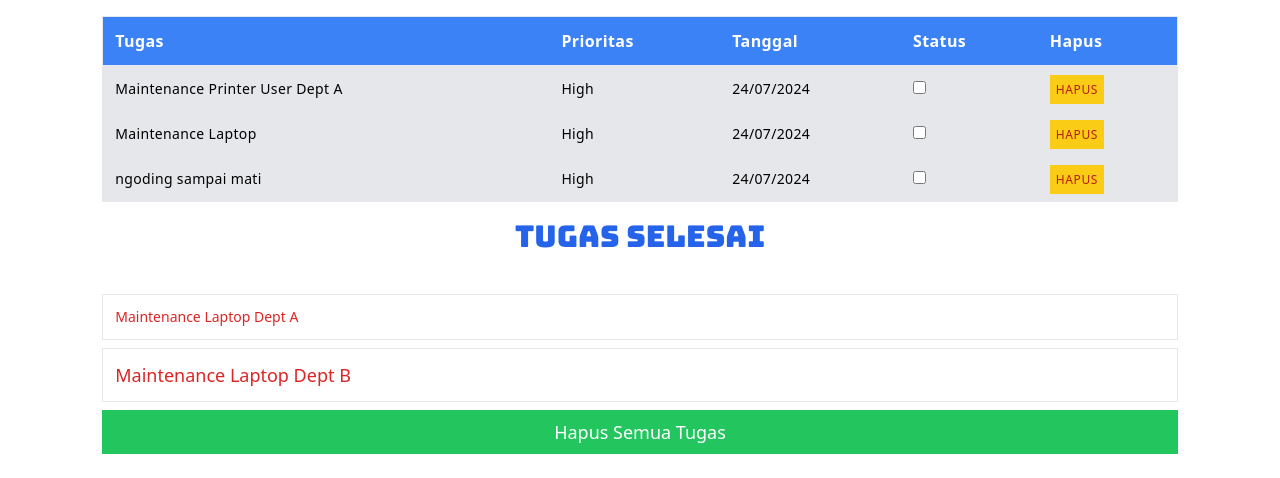
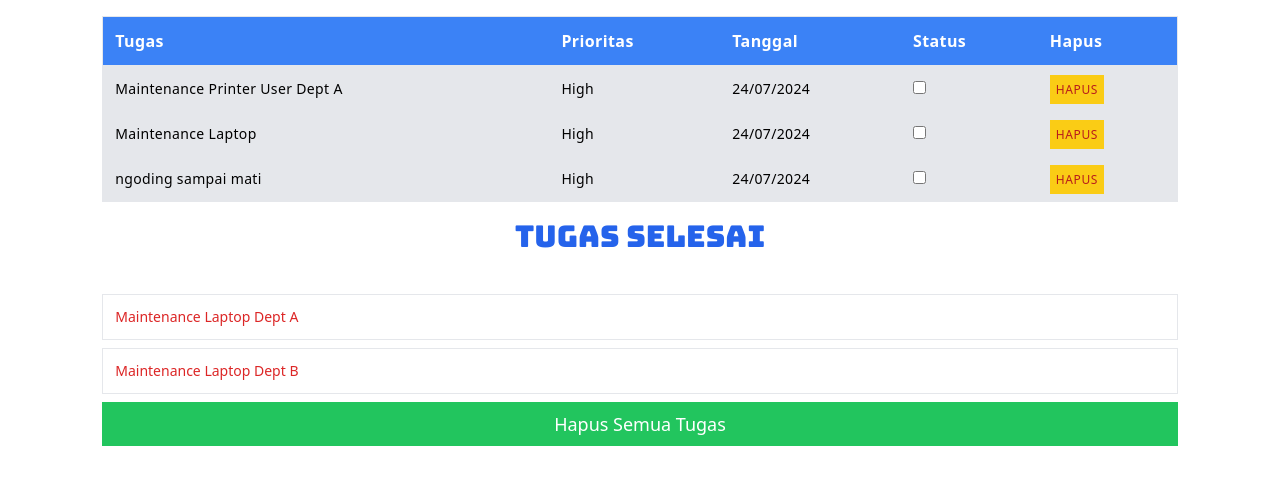
Before and after one commit to AD-iT448/TodoListApp, a website: page index.html in a window 1280 px wide. Shown: the part 712-1190 px from the top of the page. Drawn offline with nearby package versions, Linux system fonts and the light colour scheme.

Commit message:
size  li

```diff
--- a/index.html
+++ b/index.html
@@ -103,7 +103,7 @@
             <h1 class="mb-10 text-sm text-center lg:text-3xl text-blue-600 text-bold bungee-regular">Tugas Selesai</h1>
             <ul class="items-center mb-2 ">
                 <li class="p-3 text-red-600 w-11/12 mx-auto text-xs md:text-sm  lg:text-md  border mb-2">Maintenance Laptop Dept A</li>
-                <li class="p-3 text-red-600 w-11/12 mx-auto text-sm md:text-md  lg:text-lg border mb-2">Maintenance Laptop Dept B</li>
+                <li class="p-3 text-red-600 w-11/12 mx-auto text-xs md:text-sm  lg:text-md border mb-2">Maintenance Laptop Dept B</li>
             </ul>
             <button class="bg-green-500  w-11/12 flex mx-auto  items-center justify-center text-white p-2 mb-4">Hapus Semua Tugas</button>
         </div>
```
